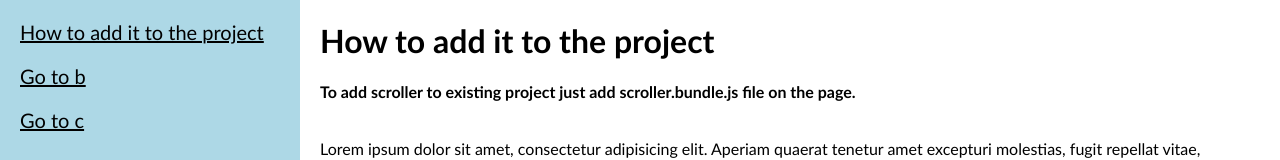
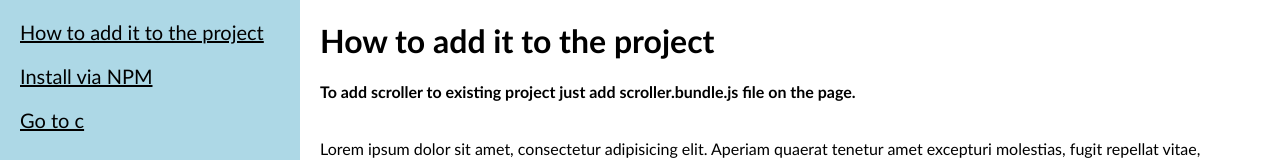
Before and after one commit to toastman/itweekenddemo, a plain HTML site: page index.html in a window 1280 px wide. Shown: the top 160 px of the page. Drawn offline with Linux system fonts and the light colour scheme.

Commit message:
Deploy to gh-pages

```diff
--- a/index.html
+++ b/index.html
@@ -32,7 +32,7 @@
 <body>
     <nav class="itw-navigation">
         <a href="#howto">How to add it to the project</a>
-        <a href="#b">Go to b</a>
+        <a href="#b">Install via NPM</a>
         <a href="#c">Go to c</a>
     </nav>
 
```
